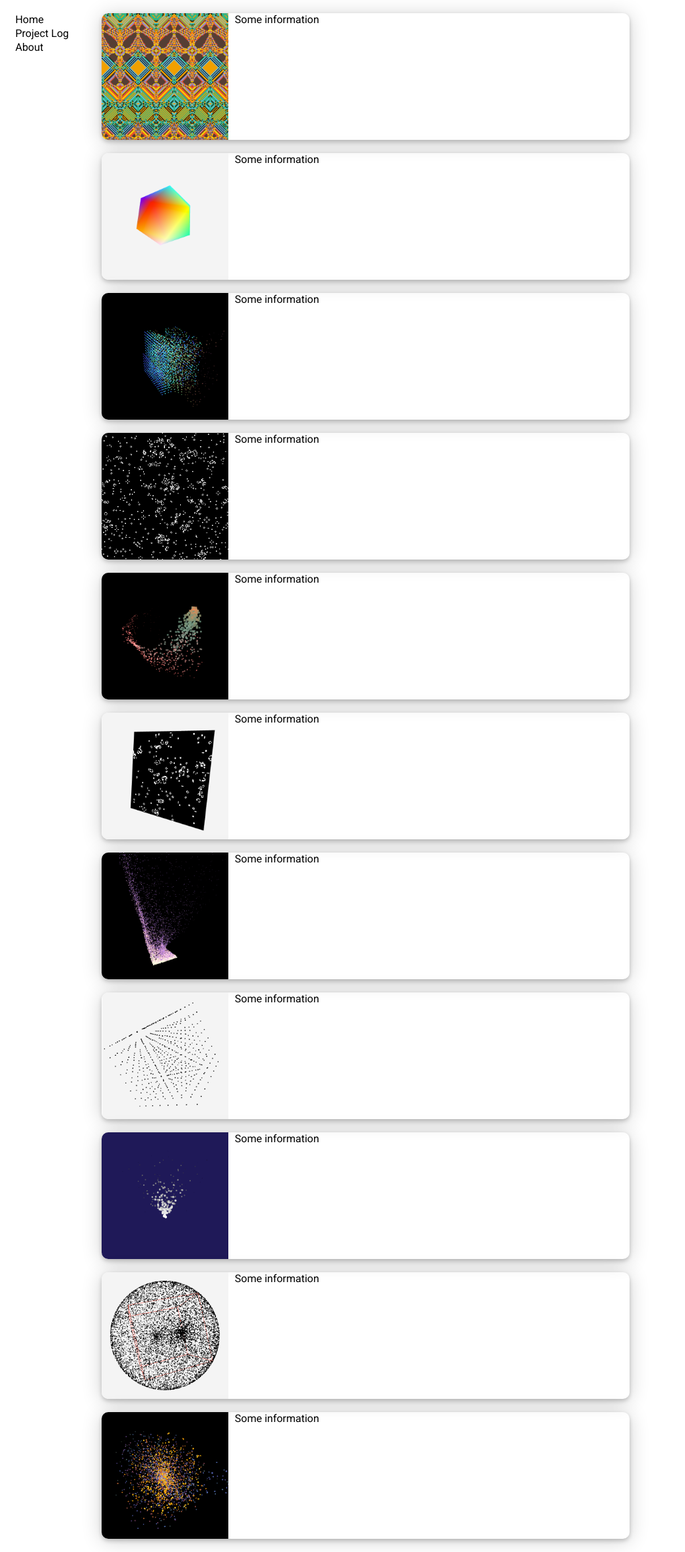
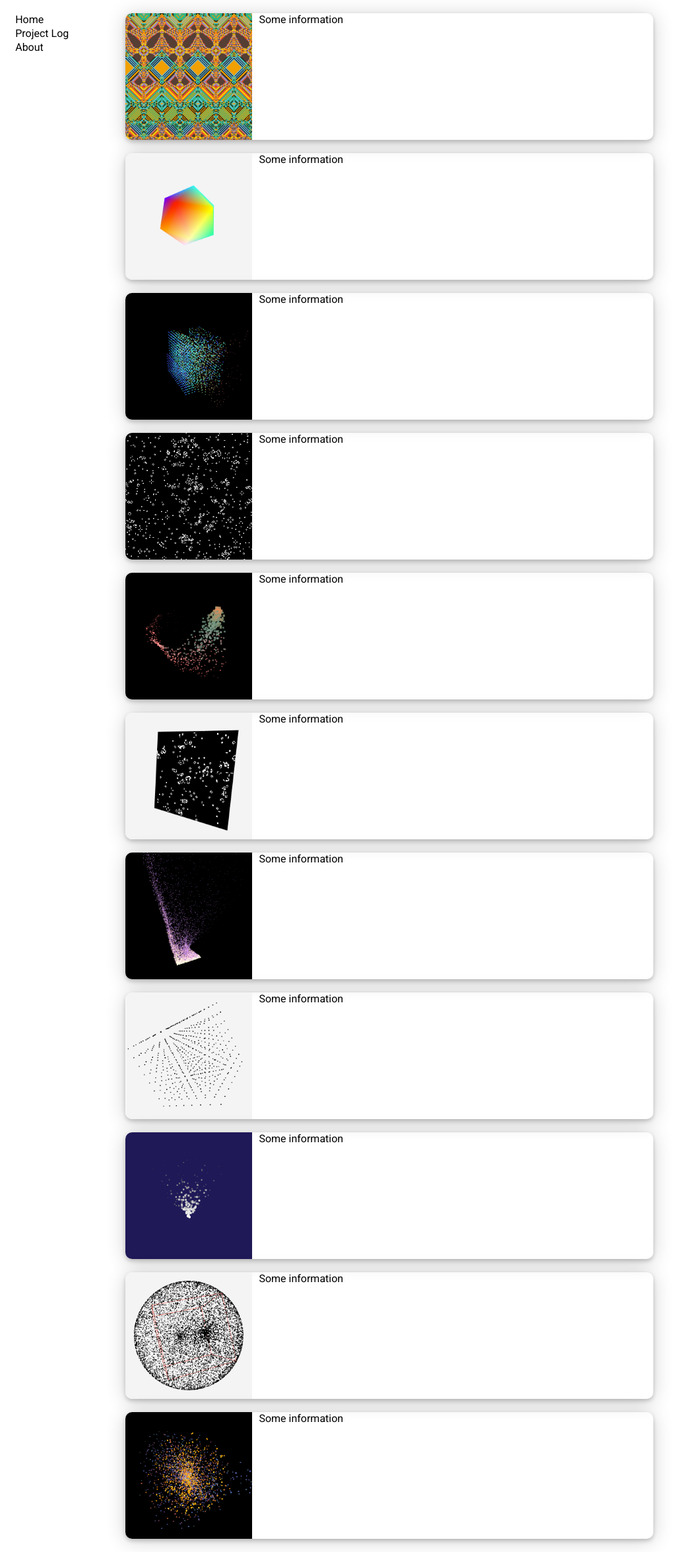
Before and after one commit to joshmurr/cci-thesis-log, a Jekyll site: the page built from docs/index.md, in a window 1280 px wide. Shown: the whole page at 66% size, without its empty margins (0-1038 px from the left). Built offline with Jekyll 4.4.1, drawn with Linux system fonts in a browser that asks for light colours.

Commit message:
Global Grid

```diff
--- a/docs/_layouts/default.html
+++ b/docs/_layouts/default.html
@@ -9,9 +9,11 @@
         <link rel="stylesheet" href="{{ site.baseurl }}/assets/css/style.css" type="text/css" media="all">
     </head>
     <body>
-        {% include nav.html %}
-        <div class="container">
-            {{ content }}
+        <div class="wrapper">
+            {% include nav.html %}
+            <div class="container">
+                {{ content }}
+            </div>
         </div>
     </body>
 </html>
--- a/docs/_sass/_container.scss
+++ b/docs/_sass/_container.scss
@@ -1,5 +1,6 @@
 .container {
     width: 100%;
+    grid-area: content;
     @if $dev{
         background: lightyellow;
     }
--- a/docs/_sass/_nav.scss
+++ b/docs/_sass/_nav.scss
@@ -1,4 +1,5 @@
 nav {
+    grid-area: nav;
     width: 100%;
     height: 100%;
     margin-bottom: 10px;
--- a/docs/assets/css/style.scss
+++ b/docs/assets/css/style.scss
@@ -44,13 +44,15 @@ html {
     margin: 0;
 }
 
-body{
-    display: flex;
-    flex-direction: column;
+.wrapper{
     margin: 20px;
-    width: calc(100% - 40px);
+    display: grid;
+    grid-template-columns: 0.6fr 4fr;
+    grid-auto-rows: 0.6fr;
+    gap: 10px 10px;
+    grid-template-areas:
+    "nav content"
 }
-
 
 @media only screen and (min-width: $smallscreen) {
     body {
```
